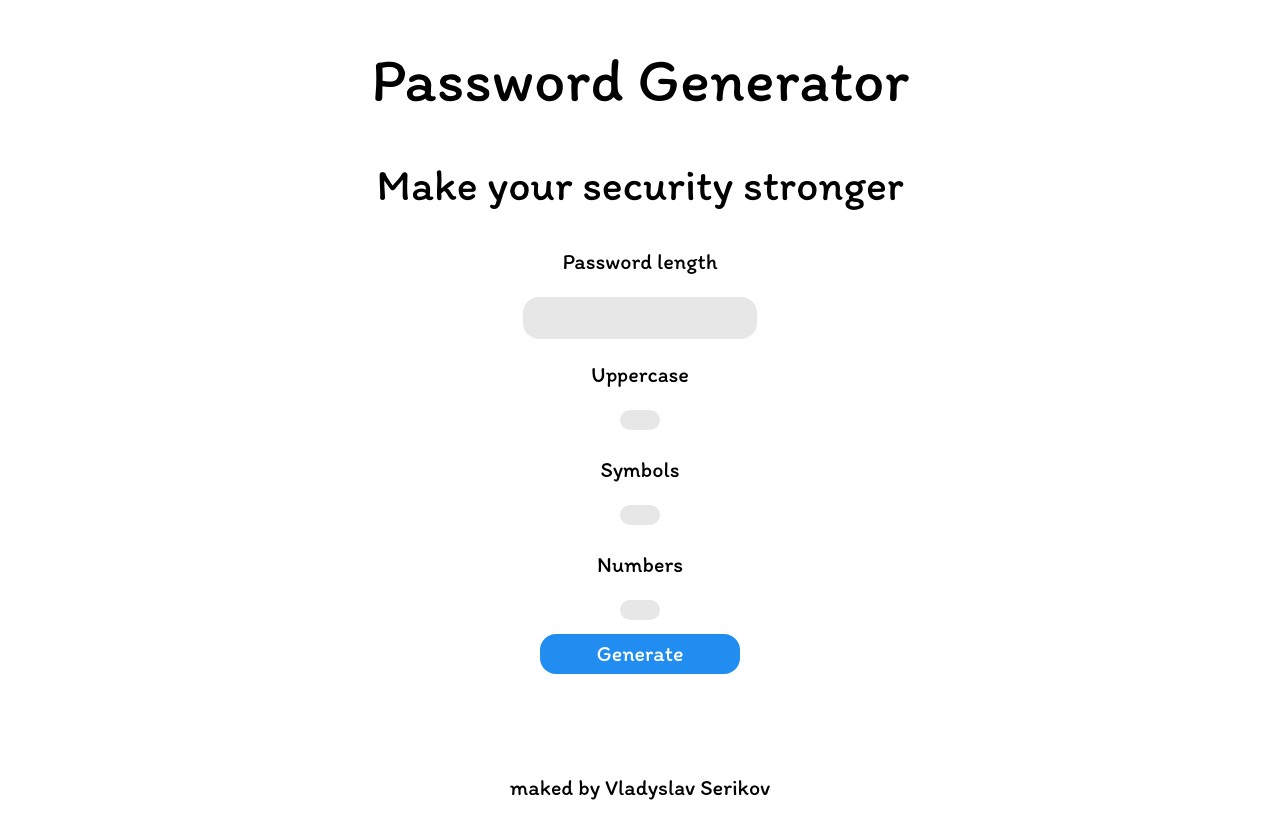
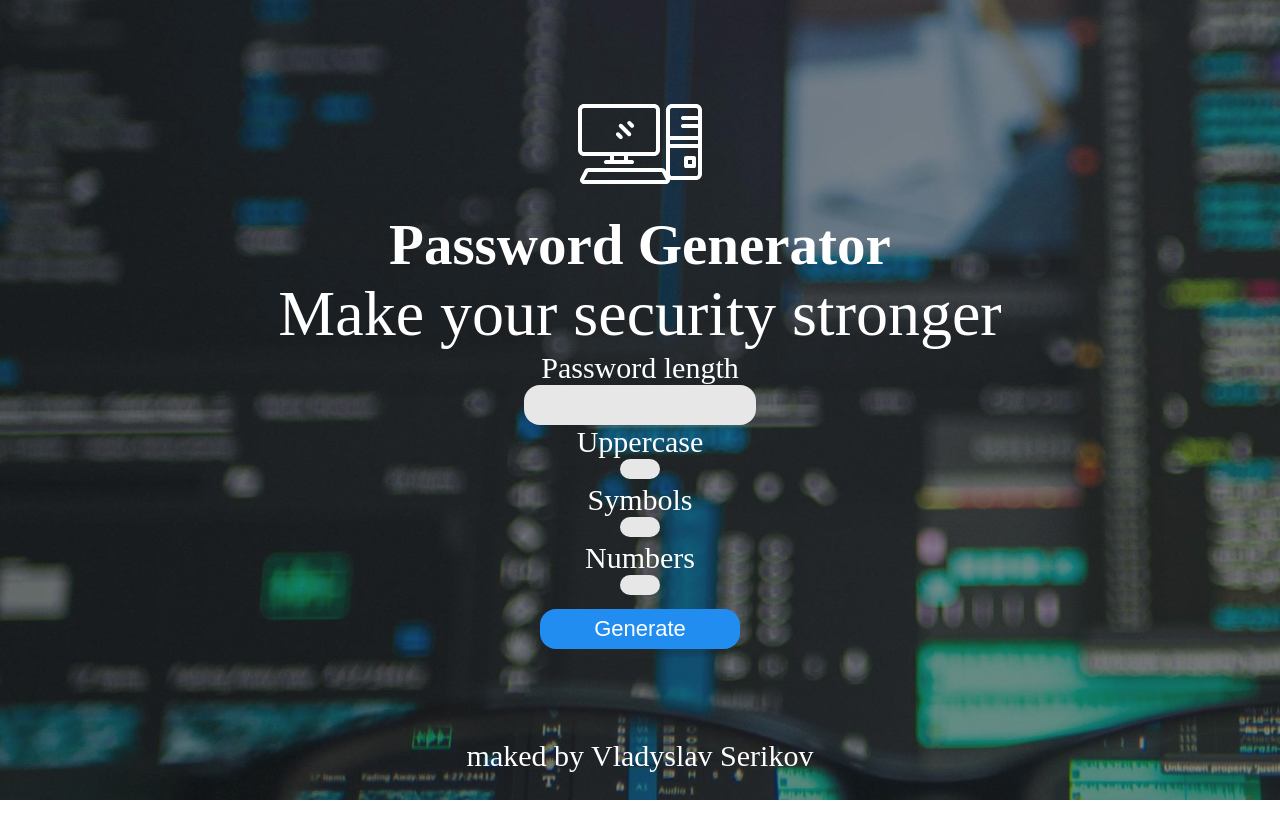
Before and after one commit to ell10tt/passwordGenerator, a plain HTML site: page index.html in a window 1280 px wide. After the commit the page ends 800 px from the top, so only its background shows below. Drawn offline with Linux system fonts and the light colour scheme; a web font is replaced by a local one.

Commit message:
Redesign
Changed font, the color of font, added icon, favicon, and background, and implemented some changes. Not fully complete

```diff
--- a/index.html
+++ b/index.html
@@ -5,16 +5,24 @@
     <meta name="viewport" content="width=device-width, initial-scale=1.0">
     <link rel="preconnect" href="https://fonts.googleapis.com">
     <link rel="preconnect" href="https://fonts.gstatic.com" crossorigin>
-    <link href="https://fonts.googleapis.com/css2?family=Itim&display=swap" rel="stylesheet">
+    <link href="https://fonts.googleapis.com/css2?family=Jaldi:wght@400;700&display=swap" rel="stylesheet">
     <link rel="stylesheet" href="styles/style.css">
+    <link rel="shortcut icon" href="img/icons/pcIconLogo.svg" type="image/x-icon">
     <title>Password generator</title>
 </head>
 <body>
     <script src="scripts/script.js"></script>
+
+    <header class="header">
+        <img class="logoImg" src="img/icons/pcIconLogo.svg" alt="Password Generator Logo">
         <h1 class="headling">Password Generator</h1>
+    </header>
 
     <h2 class="sub-headling">Make your security stronger</h2>
 
+    <!-- we are here -->
+
+    <div class="menu">
         <div class="passLenght">
             <p class="simpleText">Password length</p>
 
@@ -50,6 +58,8 @@
                 <span class="sliderNumbers"></span>
             </label>
         </div>
+    </div>
+
 
     <button class="generateBtn">Generate</button>
 
--- a/styles/style.scss
+++ b/styles/style.scss
@@ -1,23 +1,46 @@
 * {
-    font-family: "Itim", serif;
-    font-weight: 500;
+    margin: 0;
+    padding: 0;
 }
 
 body {
-    color: #000;
+    font-family: "Jaldi", serif;
+    font-weight: 400;
+
+    color: #fff;
     text-align: center;
+
+    background-image: url(../img/backgroundImage.jpg);
 }
 
-.headling {
-    font-size: 62px;
+
+.header {
+
+    .logoImg {
+        margin-top: 80px;
+        width: 128px;
+        height: 128px;
+    }
+
+    .headling {
+        font-size: 57px;
+        font-weight: 700;
+    }
 }
 
+
+
 .sub-headling {
-    font-size: 44px
+    font-size: 64px;
+    font-weight:400;
+}
+
+.menu {
+// add it after. we are here
 }
 
 .simpleText {
-    font-size: 22px;
+    font-size: 30px;
 }
 
 .passwordLengthHolder {
@@ -95,5 +118,5 @@ body {
 }
 
 .creatorName {
-    margin-top: 100px;
+    margin-top: 90px;
 }
```
Also changed, not shown: img/backgroundImage.jpg (added), img/icons/pcIconLogo.svg (added), styles/style.css, 1 other file. Lines whose indentation alone changed are shown as unchanged.
